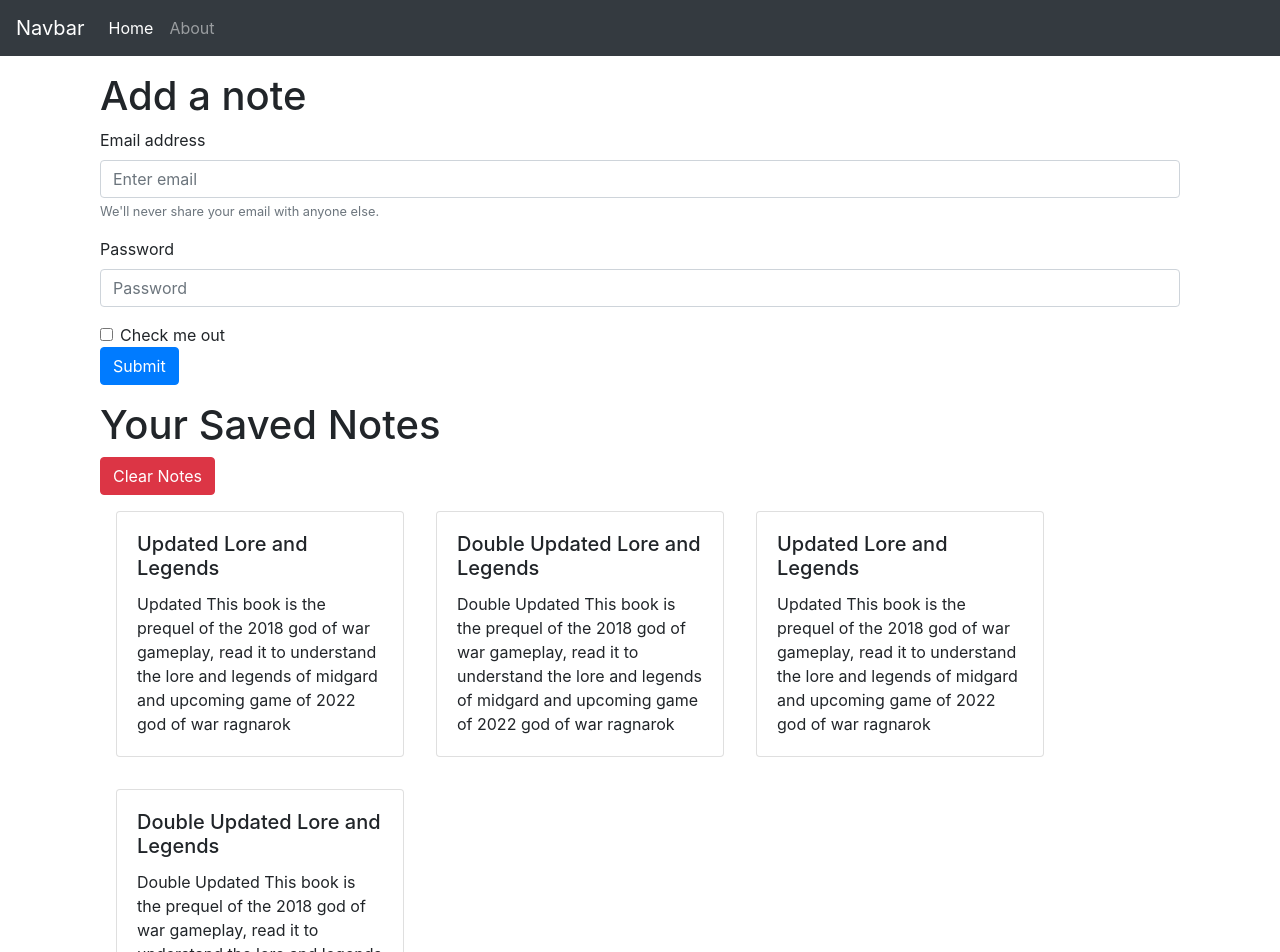
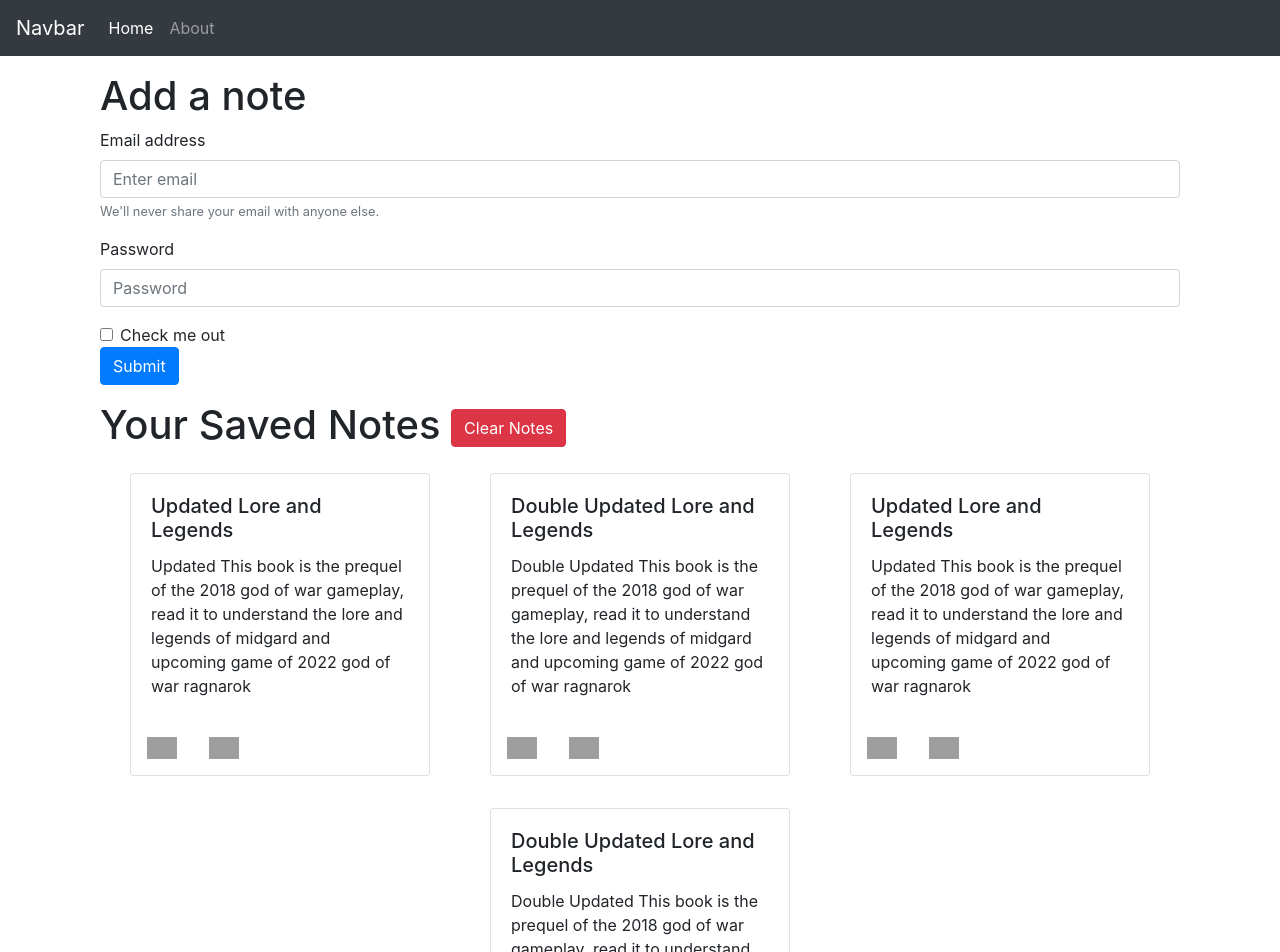
Before and after one commit to webdevFaizan/CloudCo-FrontEnd, a React (Create React App) app: page / in a window 1280 px wide. Shown: the top 952 px of the page. Built offline with nearby package versions, Linux system fonts and the light colour scheme; grey boxes are pictures that could not be loaded.

Commit message:
Lecture62 completed, added a delte and edit button on each note on the front end, also going to integrate an alert component, which will be triggered after every action taken in the website

```diff
--- a/src/Components/Home.js
+++ b/src/Components/Home.js
@@ -9,10 +9,6 @@ const Home = () => {
 
   const context = useContext(NoteContext);
   const {notes, updateNotesList} = context;
-  // console.log('NotesList');
-  // console.log(notes);
-  // notesList.map((note))
-  // notes.map((note)=>console.log(note.title))
   return (
     <>
       <div>
@@ -36,12 +32,20 @@ const Home = () => {
           </form>
         </div>
       </div>
-      <div className="notes container">
-        <h1>Your Saved Notes</h1>
-        <button className='btn btn-danger' onClick={updateNotesList}>Clear Notes</button>
-        <Notes notes={notes}/>
+      {
+        notes.length && (
+          <div className="notes container">
+            <h1>Your Saved Notes <button className='btn btn-danger' onClick={updateNotesList}>Clear Notes</button></h1>
+            {
+              notes.length && <Notes notes={notes}/>
+            }
 
-      </div>
+          </div>
+        )
+      }
+      {
+        !notes.length && <strong>Please add some new notes.</strong>
+      }
     </>
   )
 }
--- a/src/Components/Notes.js
+++ b/src/Components/Notes.js
@@ -5,9 +5,9 @@ export default function Notes(props) {
 
   return (
     <>
-        <div style={{display : 'flex', flexWrap : "wrap"}}>
+        <div style={{display : 'flex', flexWrap : "wrap", justifyContent : 'space-around', border : "0px solid red"}}>
             {
-                props.notes.length>0?props.notes.map((note)=>{return <NotesItem key={note.title} note={note}/>}):""
+                props.notes.map((note)=>{return <NotesItem key={note._id} note={note}/>})
             }
         </div>
     </>
--- a/src/Components/NotesItem.js
+++ b/src/Components/NotesItem.js
@@ -4,10 +4,16 @@ export default function NotesItem(props) {
     let {title,description} = props.note;
   return (
     <>
-        <div className="card mx-3 my-3" style={{"width": "18rem"}}>
+        <div className="card mx-3 my-3" style={{width: "300px"}}>
             <div className="card-body">
                 <h5 className="card-title">{title}</h5>
                 <p className="card-text">{description}</p>
+            </div>
+            <div className="delete-icon my-3" style = {{alignItems: 'right', cursor: 'pointer'}} >
+                <div>
+                    <img src="https://cdn-icons-png.flaticon.com/512/1160/1160119.png" className='mx-3' width ="30px" alt="..." />
+                    <img src="https://cdn-icons-png.flaticon.com/512/1828/1828843.png" className='mx-3' width ="30px" alt="..." />
+                </div>
             </div>
         </div>
     </>
```
